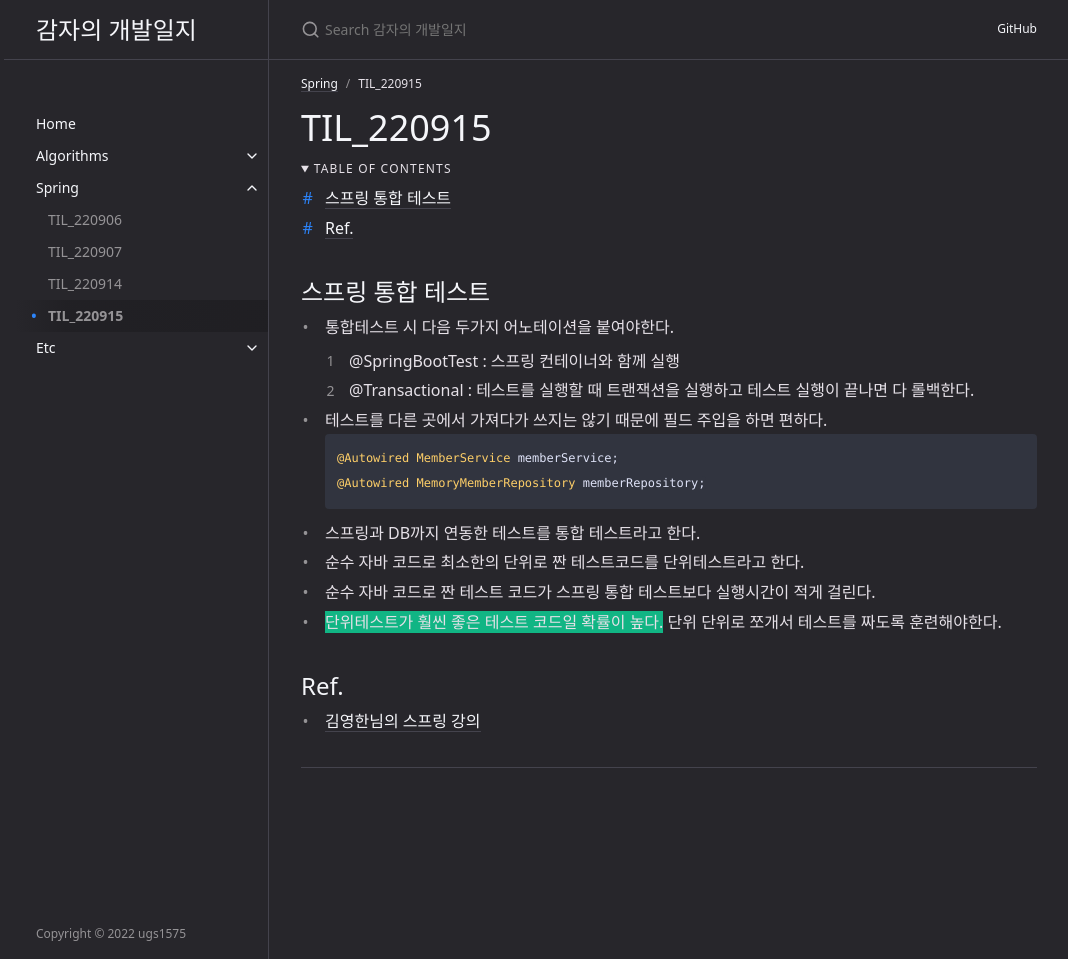
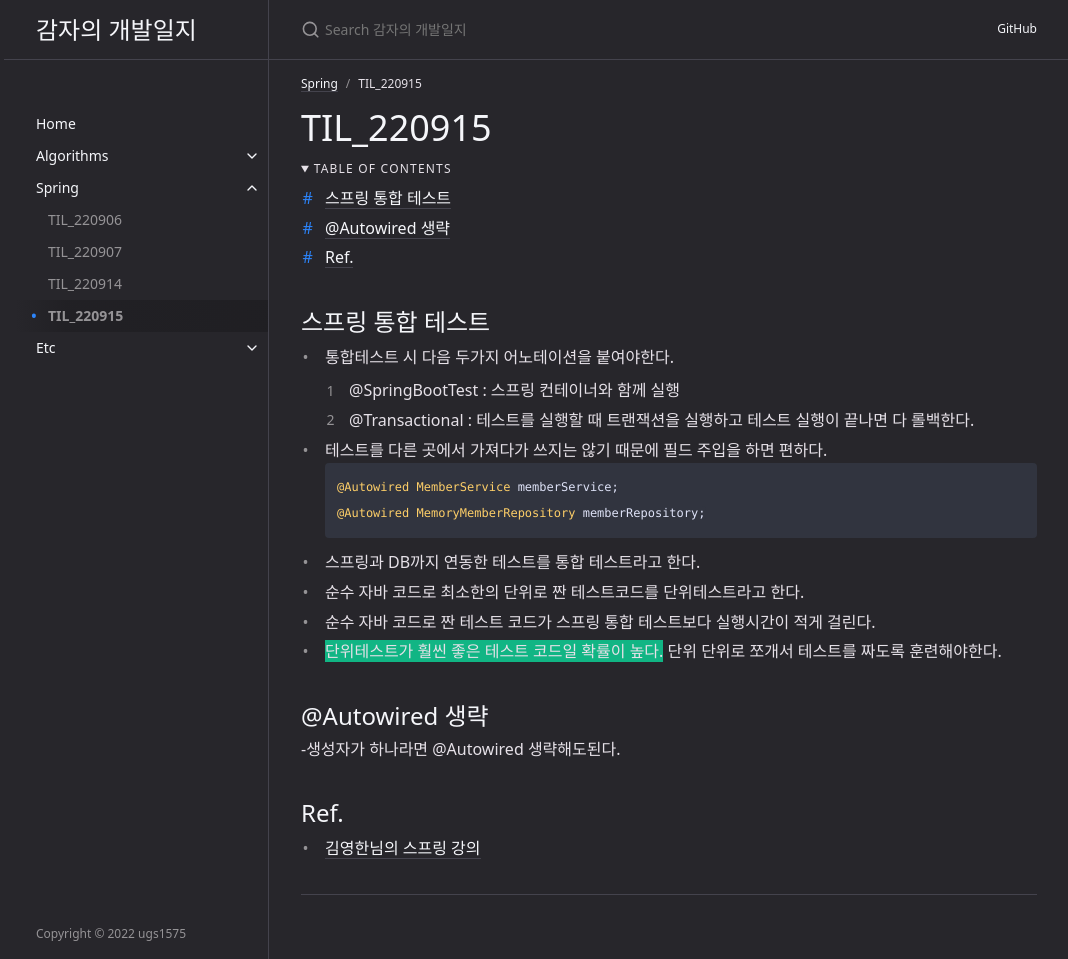
Before and after one commit to ugs1575/ugs1575.github.io, a Jekyll site: the page built from docs/spring/til_220915.md, in a window 1280 px wide and 959 px high. Shown: the whole window, without its empty margins (103-1171 px from the left). Built offline with Jekyll 4.4.1, drawn with Linux system fonts in a browser that asks for light colours.

Commit message:
til_220915 파일 수정

```diff
--- a/docs/spring/til_220915.md
+++ b/docs/spring/til_220915.md
@@ -34,5 +34,8 @@ last_modified_at: "22.09.15"
 - 순수 자바 코드로 짠 테스트 코드가 스프링 통합 테스트보다 실행시간이 적게 걸린다.
 - <span class="bg-green-100">단위테스트가 훨씬 좋은 테스트 코드일 확률이 높다.</span> 단위 단위로 쪼개서 테스트를 짜도록 훈련해야한다.
 
+## @Autowired 생략
+-생성자가 하나라면 @Autowired 생략해도된다.
+
 ## Ref.
 - <a>김영한님의 스프링 강의</a>
```
